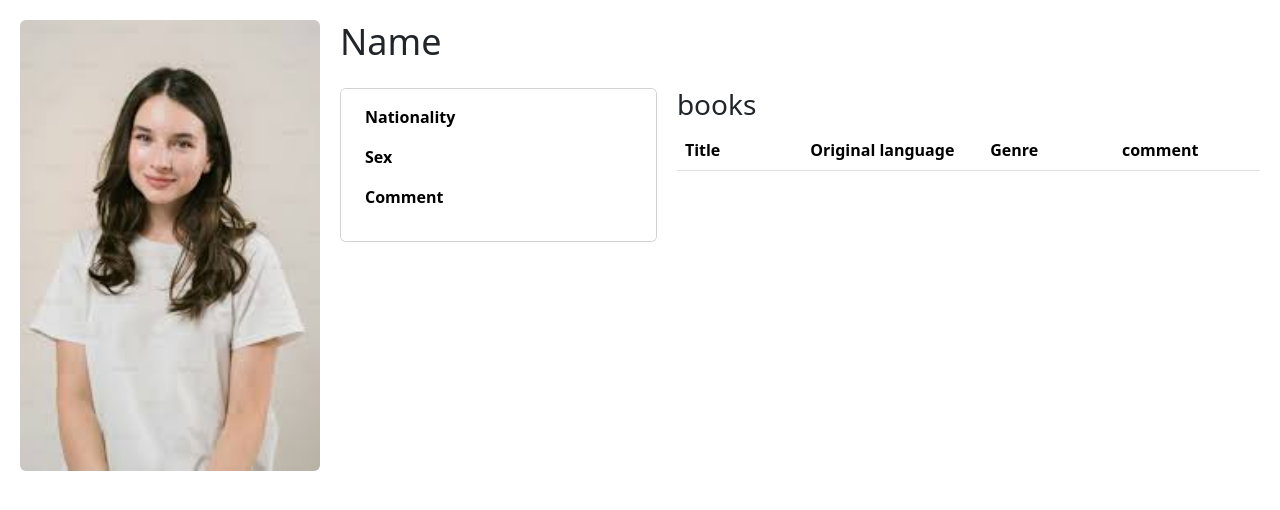
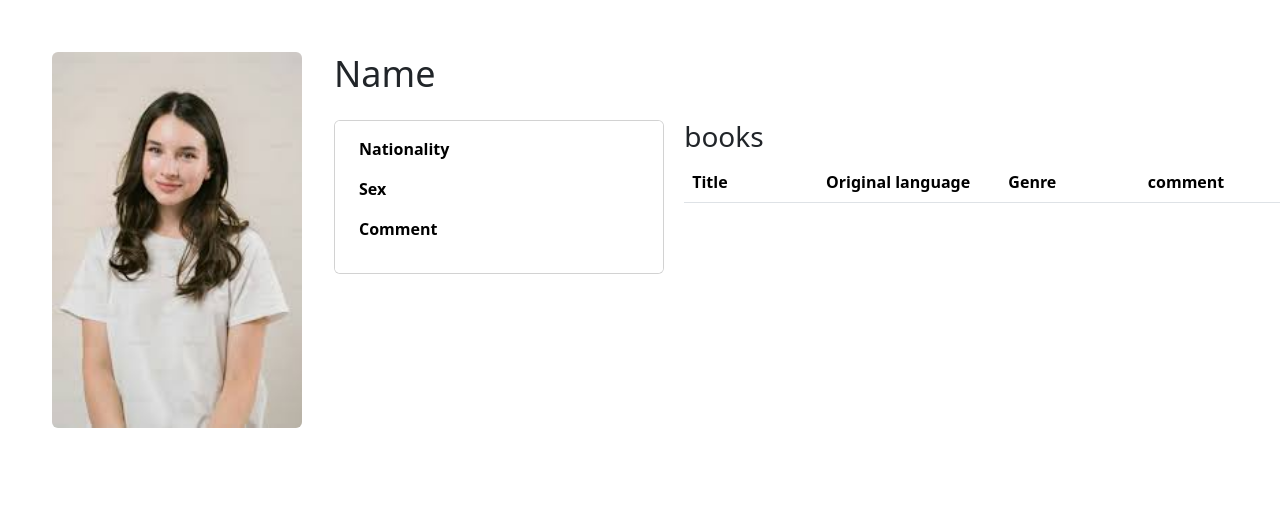
Before and after one commit to MariaVittoriaCervi/BiblioTechFinal, a PHP site: page /view/author.html in a window 1280 px wide. Shown: the part 125-635 px from the top of the page. Run offline with PHP 8.4, Linux system fonts and the light colour scheme; lists and menus that the app fills with data are empty.

Commit message:
aggiustamenti

```diff
--- a/css/style.css
+++ b/css/style.css
@@ -134,3 +134,43 @@ info-table {
     padding: 10px;
     width: 100%;
 }
+
+.book-main {
+    display: flex;
+    gap: 2rem;
+    align-items: flex-start;
+    margin: 2rem;
+}
+
+.book-main img.cover {
+    width: 250px;
+    height: auto;
+    object-fit: cover;
+}
+
+.book-informations {
+    flex: 1;
+    min-width: 0;
+}
+.book-main {
+    display: flex !important;
+    flex-direction: row !important;
+    align-items: flex-start !important;
+    gap: 2rem !important;
+    margin: 2rem !important;
+    width: 100%;
+    box-sizing: border-box;
+}
+
+.book-informations {
+    flex: 1 1 0;
+    min-width: 0;
+    max-width: 100%;
+}
+
+.cover {
+    width: 250px !important;
+    height: auto !important;
+    object-fit: cover !important;
+    flex-shrink: 0;
+}
--- a/view/author.html
+++ b/view/author.html
@@ -26,7 +26,7 @@
                             <table class="table table-borderless">
                                 <tr>
                                     <th>Nationality</th>
-                                    <td id="nationailty"></th>
+                                    <td id="nationality"></th>
                                 </tr>
                                 <tr>
                                     <th>Sex</th>
@@ -62,6 +62,7 @@
     <script src="https://cdn.jsdelivr.net/npm/bootstrap@5.3.5/dist/js/bootstrap.bundle.min.js"
         integrity="sha384-k6d4wzSIapyDyv1kpU366/PK5hCdSbCRGRCMv+eplOQJWyd1fbcAu9OCUj5zNLiq"
         crossorigin="anonymous"></script>
+        <script src="../js/author.js"></script>
 </body>
 
 </html>
```
